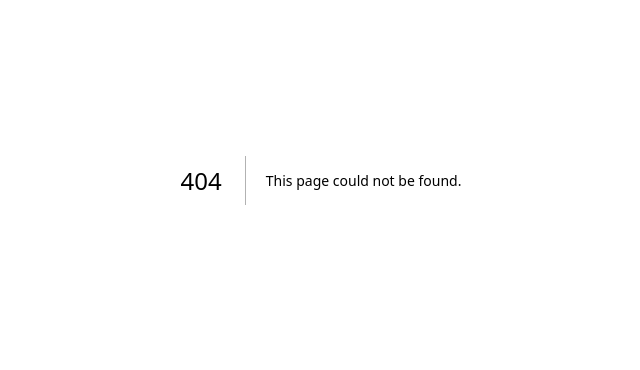
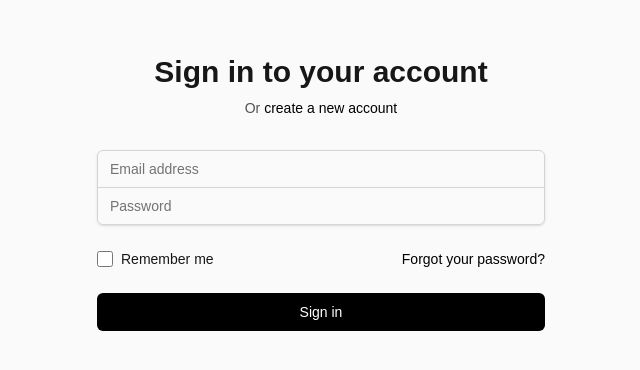
Before and after one commit to Ltmodz95/fsports, a Next.js app: page /login in a window 1280 px wide. Before the commit this address had no page. Shown: the part 220-590 px from the top of the page, without its empty margins (319-959 px from the left). Built offline with nearby package versions, Linux system fonts and the light colour scheme.

Commit message:
Adding login

```diff
--- /dev/null
+++ b/src/app/(auth)/login/LoginForm.tsx
@@ -0,0 +1,105 @@
+'use client'
+
+import { useState } from 'react'
+import Link from 'next/link'
+import { login } from './actions'
+
+export default function LoginForm() {
+  const [formData, setFormData] = useState({
+    email_address: '',
+    password: '',
+  })
+  const [error, setError] = useState('')
+
+  const handleSubmit = async (e: React.FormEvent) => {
+    e.preventDefault()
+    setError('')
+
+    try {
+      await login(formData)
+    } catch (err) {
+      setError('Invalid email or password')
+    }
+  }
+
+  const handleChange = (e: React.ChangeEvent<HTMLInputElement>) => {
+    const { name, value } = e.target
+    setFormData(prev => ({
+      ...prev,
+      [name]: value
+    }))
+  }
+
+  return (
+    <form className="mt-8 space-y-6" onSubmit={handleSubmit}>
+      {error && (
+        <div className="bg-red-50 border border-red-200 text-red-700 px-4 py-3 rounded relative" role="alert">
+          <span className="block sm:inline">{error}</span>
+        </div>
+      )}
+      <div className="rounded-md shadow-sm -space-y-px">
+        <div>
+          <label htmlFor="email" className="sr-only">
+            Email address
+          </label>
+          <input
+            id="email_address"
+            name="email_address"
+            type="email"
+            autoComplete="email"
+            required
+            className="appearance-none rounded-none relative block w-full px-3 py-2 border border-neutral-300 placeholder-neutral-500 text-neutral-900 rounded-t-md focus:outline-none focus:ring-black focus:border-black focus:z-10 sm:text-sm"
+            placeholder="Email address"
+            value={formData.email_address}
+            onChange={handleChange}
+          />
+        </div>
+        <div>
+          <label htmlFor="password" className="sr-only">
+            Password
+          </label>
+          <input
+            id="password"
+            name="password"
+            type="password"
+            autoComplete="current-password"
+            required
+            className="appearance-none rounded-none relative block w-full px-3 py-2 border border-neutral-300 placeholder-neutral-500 text-neutral-900 rounded-b-md focus:outline-none focus:ring-black focus:border-black focus:z-10 sm:text-sm"
+            placeholder="Password"
+            value={formData.password}
+            onChange={handleChange}
+          />
+        </div>
+      </div>
+
+      <div className="flex items-center justify-between">
+        <div className="flex items-center">
+          <input
+            id="remember-me"
+            name="remember-me"
+            type="checkbox"
+            className="h-4 w-4 text-black focus:ring-black border-neutral-300 rounded"
+          />
+          <label htmlFor="remember-me" className="ml-2 block text-sm text-neutral-900">
+            Remember me
+          </label>
+        </div>
+
+        <div className="text-sm">
+          <Link href="/forgot-password" className="font-medium text-black hover:text-neutral-800">
+            Forgot your password?
+          </Link>
+        </div>
+      </div>
+
+      <div>
+        <button
+          type="submit"
+          className="group relative w-full flex justify-center py-2 px-4 border border-transparent text-sm font-medium rounded-md text-white bg-black hover:bg-neutral-800 focus:outline-none focus:ring-2 focus:ring-offset-2 focus:ring-black transition-all duration-300"
+        >
+          Sign in
+        </button>
+      </div>
+    </form>
+  )
+}
--- /dev/null
+++ b/src/app/(auth)/login/actions.ts
@@ -0,0 +1,30 @@
+'use server'
+
+import { cookies } from 'next/headers'
+import { redirect } from 'next/navigation'
+
+export async function login(formData: { email_address: string; password: string }) {
+
+    const response = await fetch('http://localhost:3000/session', {
+      method: 'POST',
+      headers: {
+        'Content-Type': 'application/json',
+      },
+      body: JSON.stringify(formData),
+    })
+    console.log(response.ok)
+    if (!response.ok) {
+      throw new Error('Login failed')
+    }
+
+    const data = await response.json()
+    console.log(data['data']['token'])
+    // Set the session cookie
+    const cookieStore = await cookies()
+    cookieStore.set('session', data['data']['token'], {
+      httpOnly: true,
+      sameSite: 'strict',
+      maxAge: 24 * 60 * 60, // 24 hours
+    })
+    redirect('/products')
+}
--- /dev/null
+++ b/src/app/(auth)/login/page.tsx
@@ -0,0 +1,22 @@
+import LoginForm from '@/app/(auth)/login/LoginForm'
+
+export default function LoginPage() {
+  return (
+    <div className="min-h-screen flex items-center justify-center bg-neutral-50 py-12 px-4 sm:px-6 lg:px-8">
+      <div className="max-w-md w-full space-y-8">
+        <div>
+          <h2 className="mt-6 text-center text-3xl font-extrabold text-neutral-900">
+            Sign in to your account
+          </h2>
+          <p className="mt-2 text-center text-sm text-neutral-600">
+            Or{' '}
+            <a href="/register" className="font-medium text-black hover:text-neutral-800">
+              create a new account
+            </a>
+          </p>
+        </div>
+        <LoginForm />
+      </div>
+    </div>
+  )
+}
```
